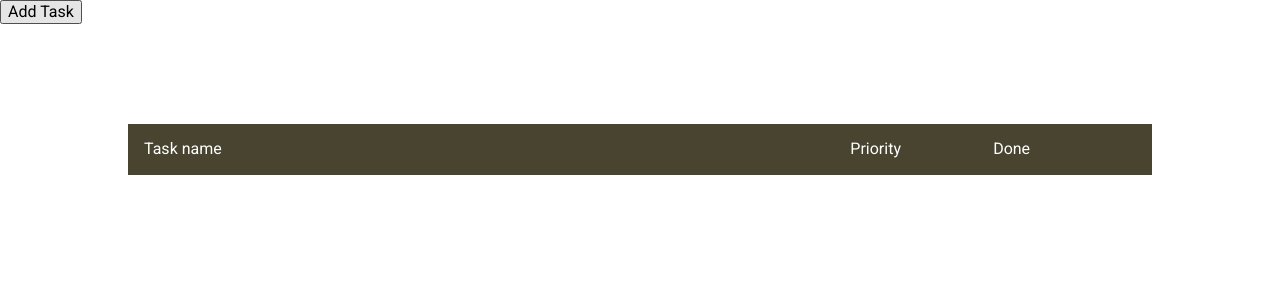
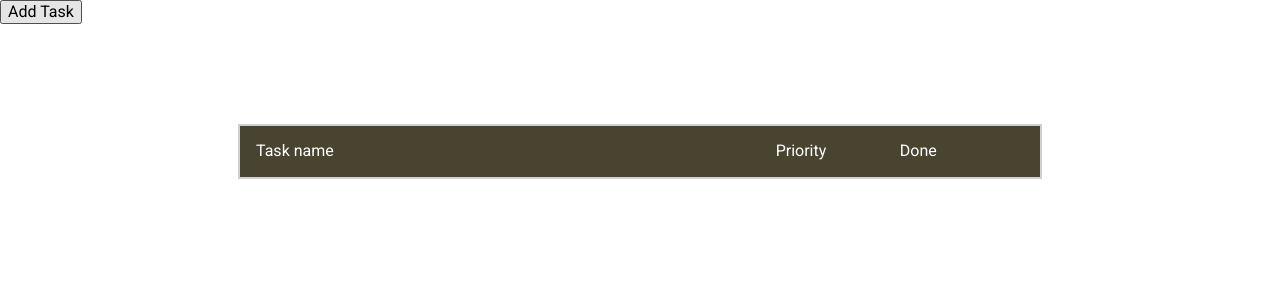
Before and after one commit to dudamaciej88/todoIntern, a React (Create React App) app: page / in a window 1280 px wide. Shown: the top 300 px of the page. Built offline with nearby package versions, Linux system fonts and the light colour scheme.

Commit message:
Add styling

```diff
--- a/src/components/TodoListTable/TodoList.style.js
+++ b/src/components/TodoListTable/TodoList.style.js
@@ -3,8 +3,10 @@ import styled from 'styled-components';
 export const Wrapper = styled.div`
   display: flex;
   flex-direction: column;
-  max-width: 80%;
+  //na malej rozdzielczosci dac 80%
+  max-width: 800px;
   margin: 100px auto;
+  border: 2px solid #70707054;
 `;
 
 export const ListHeaderWrapper = styled.div`
```
